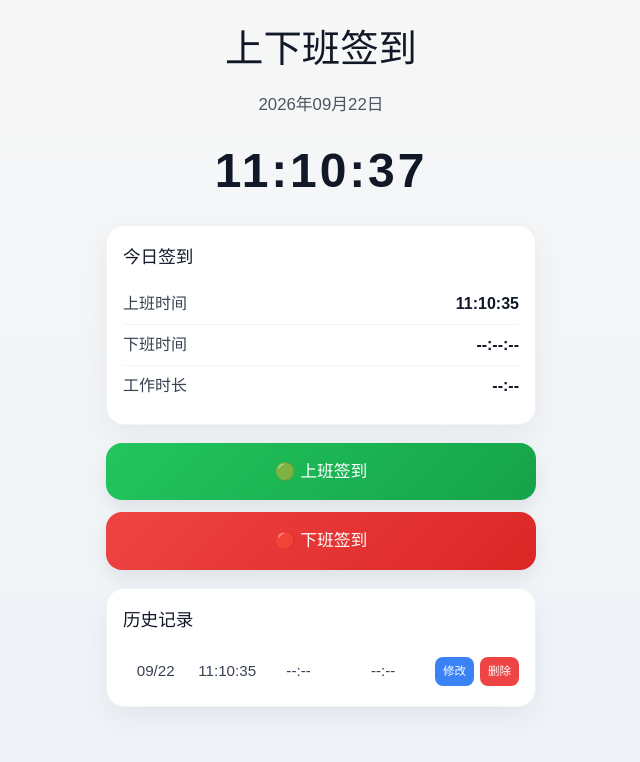
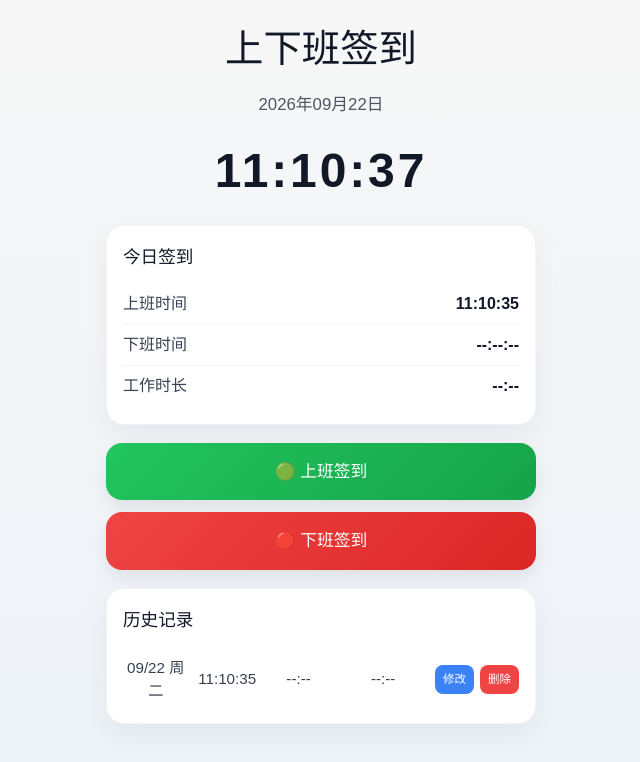
Before and after one commit to icoico02/workTime, a Vue app: page / in a window 1280 px wide. Both pictures are taken after a click on the button "🟢 上班签到". Shown: the top 762 px of the page, without its empty margins (319-959 px from the left). Built offline with nearby package versions, Linux system fonts and the light colour scheme.

Commit message:
update attendance app

```diff
--- a/package.json
+++ b/package.json
@@ -6,13 +6,15 @@
   "scripts": {
     "dev": "vite",
     "build": "vite build",
-    "preview": "vite preview"
+    "preview": "vite preview",
+    "deploy": "vite build && gh-pages -d dist"
   },
   "dependencies": {
     "vue": "^3.5.42"
   },
   "devDependencies": {
     "@vitejs/plugin-vue": "^6.0.8",
+    "gh-pages": "^6.3.0",
     "vite": "^8.3.0"
   }
 }
--- a/src/App.vue
+++ b/src/App.vue
@@ -83,6 +83,13 @@ function formatShortDate(dateString) {
   const day = String(date.getDate()).padStart(2, '0')
 
   return `${month}/${day}`
+}
+
+function formatWeekday(dateString) {
+  const date = new Date(`${dateString}T00:00:00`)
+  const weekdayMap = ['日', '一', '二', '三', '四', '五', '六']
+
+  return `周${weekdayMap[date.getDay()]}`
 }
 
 function getTodayRecord() {
@@ -181,6 +188,18 @@ function deleteRecord(recordDate) {
 }
 
 function editRecord(record) {
+  const inputDate = window.prompt('请输入日期，格式：YYYY-MM-DD', record.date)
+
+  if (inputDate === null) {
+    return
+  }
+
+  const datePattern = /^\d{4}-\d{2}-\d{2}$/
+  if (!datePattern.test(inputDate)) {
+    alert('日期格式不正确，请使用 YYYY-MM-DD')
+    return
+  }
+
   const inputStartTime = window.prompt('请输入上班时间，格式：HH:mm:ss', record.startTime || '08:00:00')
 
   if (inputStartTime === null) {
@@ -203,8 +222,25 @@ function editRecord(record) {
     return
   }
 
+  const oldDate = record.date
+  record.date = inputDate
   record.startTime = inputStartTime
   record.endTime = inputEndTime
+
+  if (oldDate !== inputDate) {
+    const currentIndex = attendanceRecords.value.findIndex((item) => item.date === oldDate)
+    const targetIndex = attendanceRecords.value.findIndex((item) => item.date === inputDate)
+
+    if (currentIndex !== -1) {
+      attendanceRecords.value.splice(currentIndex, 1)
+      if (targetIndex !== -1) {
+        attendanceRecords.value.splice(targetIndex, 0, record)
+      } else {
+        attendanceRecords.value.unshift(record)
+      }
+    }
+  }
+
   saveAttendanceRecords()
 }
 
@@ -253,7 +289,7 @@ onMounted(() => {
 
         <ul class="history-list">
           <li v-for="item in historyList" :key="item.date" class="history-item">
-            <span>{{ formatShortDate(item.date) }}</span>
+            <span>{{ formatShortDate(item.date) }} {{ formatWeekday(item.date) }}</span>
             <span>{{ item.startTime || '--:--' }}</span>
             <span>{{ item.endTime || '--:--' }}</span>
             <span>{{ formatWorkDuration(item) }}</span>
```
Also changed, not shown: 1 other file (tests, documents, lock files or other folders).
